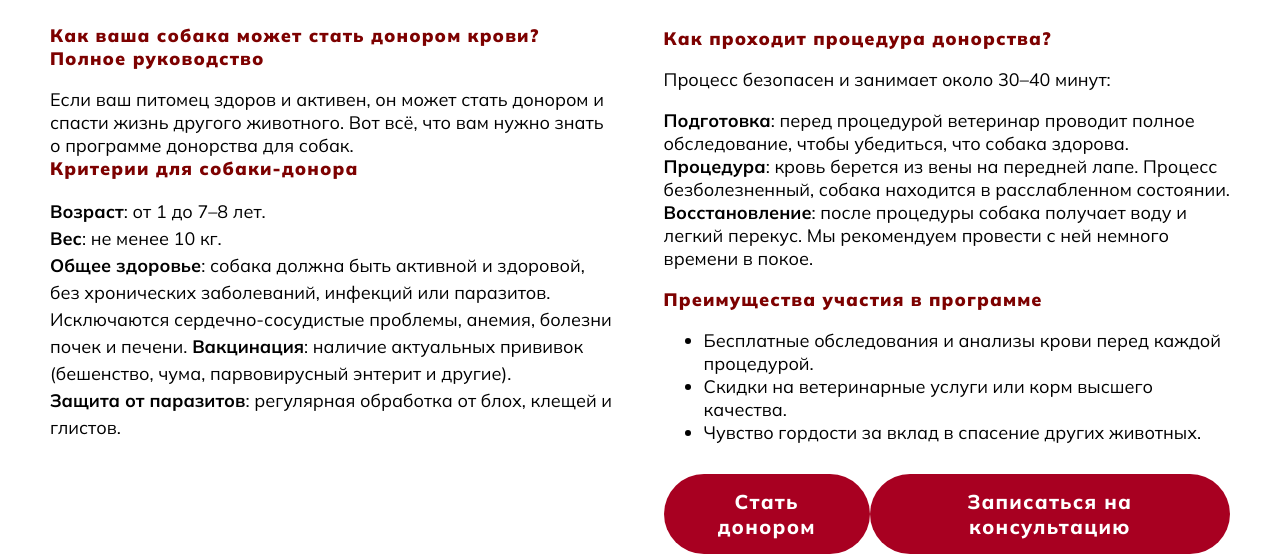
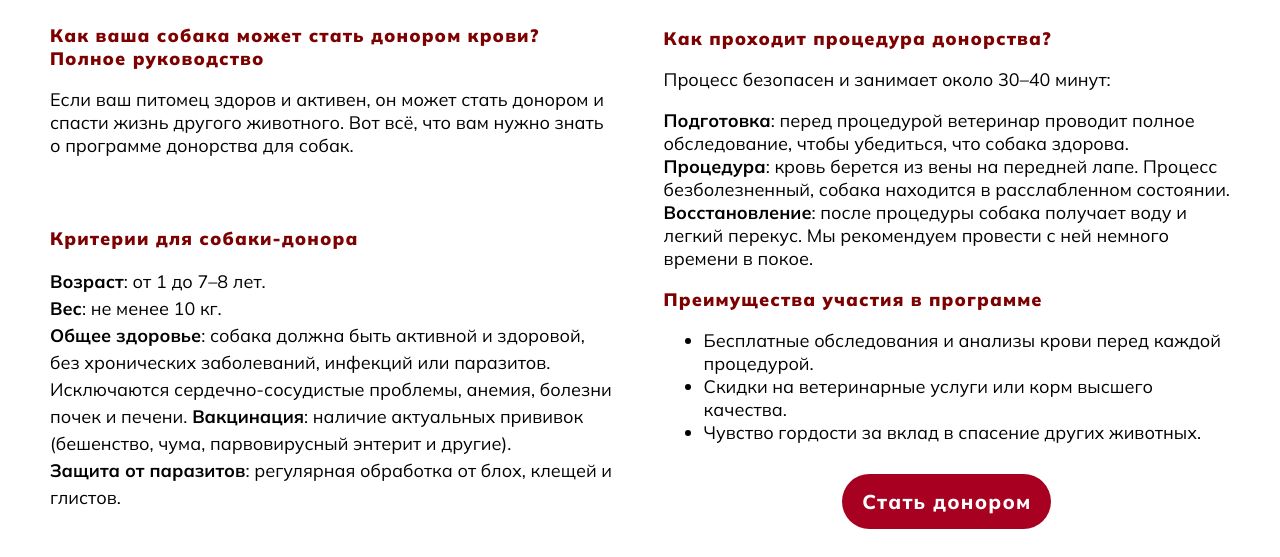
Before and after one commit to vladimirovicp/layout-bloodline, a plain HTML site: page donar-dog/index.html in a window 1280 px wide. Shown: the part 220-777 px from the top of the page. Drawn offline with nearby package versions, Linux system fonts and the light colour scheme; files that its build step writes are made by us from their sources; a web font is replaced by a local one.

Commit message:
feat: add adaptive

```diff
--- a/donar-dog/index.html
+++ b/donar-dog/index.html
@@ -100,7 +100,7 @@
 
             <div class="wrapper-btn">
               <a href="/forms-become" class="btn">Стать донором</a>
-              <a href="#" class="btn">Записаться на консультацию</a>
+              <a href="/#about-us" class="btn">Записаться на консультацию</a>
 
             </div>
 
--- a/scss/_burger.scss
+++ b/scss/_burger.scss
@@ -119,6 +119,12 @@
   }
 }
 
+@media (max-width: 320px) {
+  .menu_box {
+    right: -200%;
+  }
+}
+
 @media (hover: hover) {
   .menu{
     &_box{
--- a/scss/_global.scss
+++ b/scss/_global.scss
@@ -2,6 +2,10 @@
 *::before,
 *::after {
   box-sizing: border-box;
+}
+
+html {
+  scroll-behavior: smooth;
 }
 
 .active {
--- a/scss/_page.scss
+++ b/scss/_page.scss
@@ -5,29 +5,26 @@
             flex-wrap: wrap;
         }
         .col{
-            // flex-shrink: 0;
-            // width: 48%;
             padding-bottom: 30px;
-
-
             &:first-child{
 
             }
-
-            // &:nth-child(2){
-            //     padding-top: 105px;
-            // }
         }
 
         .wrapper-btn{
+            // display: flex;
+            // justify-content: space-between;
+            // width: 100%;
             display: flex;
-            justify-content: space-between;
+            justify-content: center;
             width: 100%;
+            gap: 30px;
+            flex-wrap: wrap;
         }
 
-        // .guide, .criteria{
-        //     padding-bottom: 70px;
-        // }
+        .guide, .criteria{
+            padding-bottom: 30px;
+        }
 
         .criteria{
             line-height: 150%;
@@ -84,7 +81,6 @@
                         padding-top: 105px;
                     }
                 }
-            }
 
             .guide, .criteria{
                 padding-bottom: 70px;
@@ -92,4 +88,7 @@
         }
 
 
+    }
+
+
 }
```
Also changed, not shown: index.html (+1 -1 lines).
